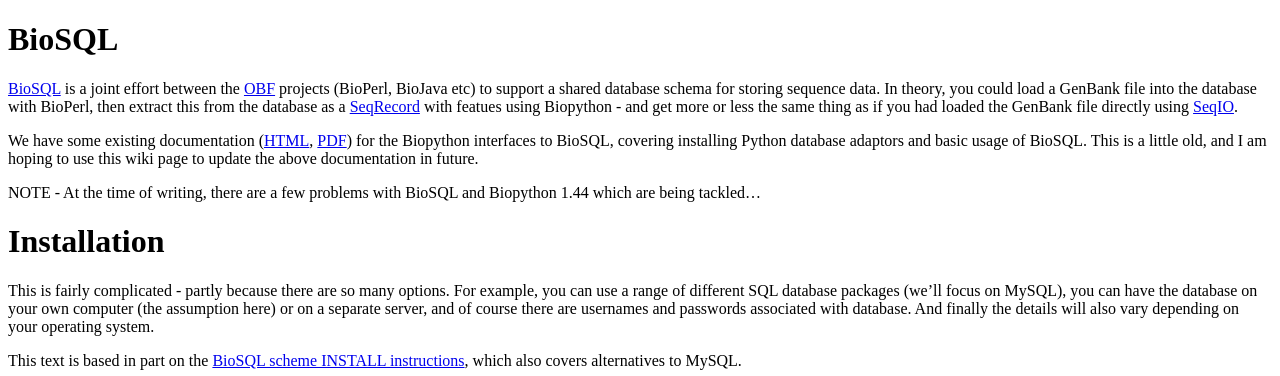
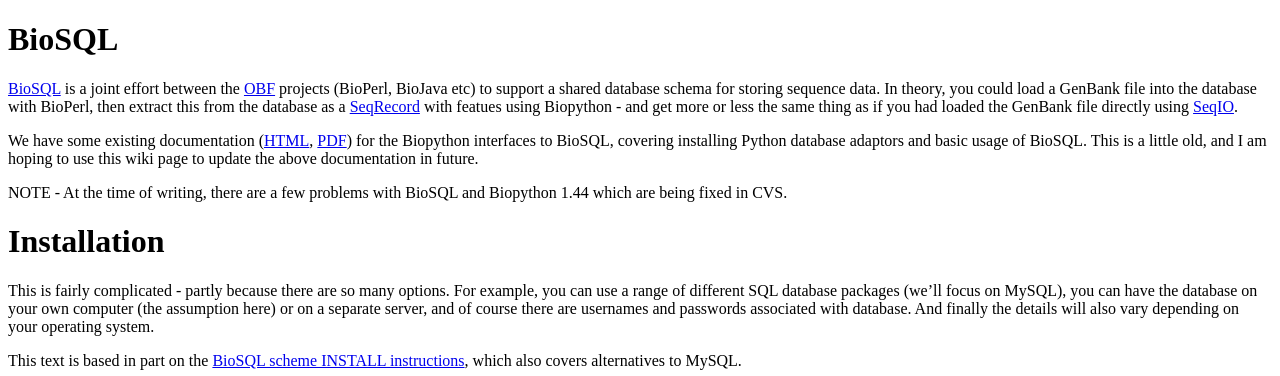
Before and after one commit to biopython/biopython.github.io, a Jekyll site: the page built from wiki/BioSQL.md, in a window 1280 px wide and 900 px high. Shown: the top 376 px of the window. Built offline with Jekyll 4.4.1, drawn with Linux system fonts in a browser that asks for light colours.

Commit message:
Change to wiki page

```diff
--- a/wiki/BioSQL.md
+++ b/wiki/BioSQL.md
@@ -22,7 +22,7 @@ am hoping to use this wiki page to update the above documentation in
 future.
 
 NOTE - At the time of writing, there are a few problems with BioSQL and
-Biopython 1.44 which are being tackled...
+Biopython 1.44 which are being fixed in CVS.
 
 Installation
 ============
```
Also changed, not shown: 1 other file.
